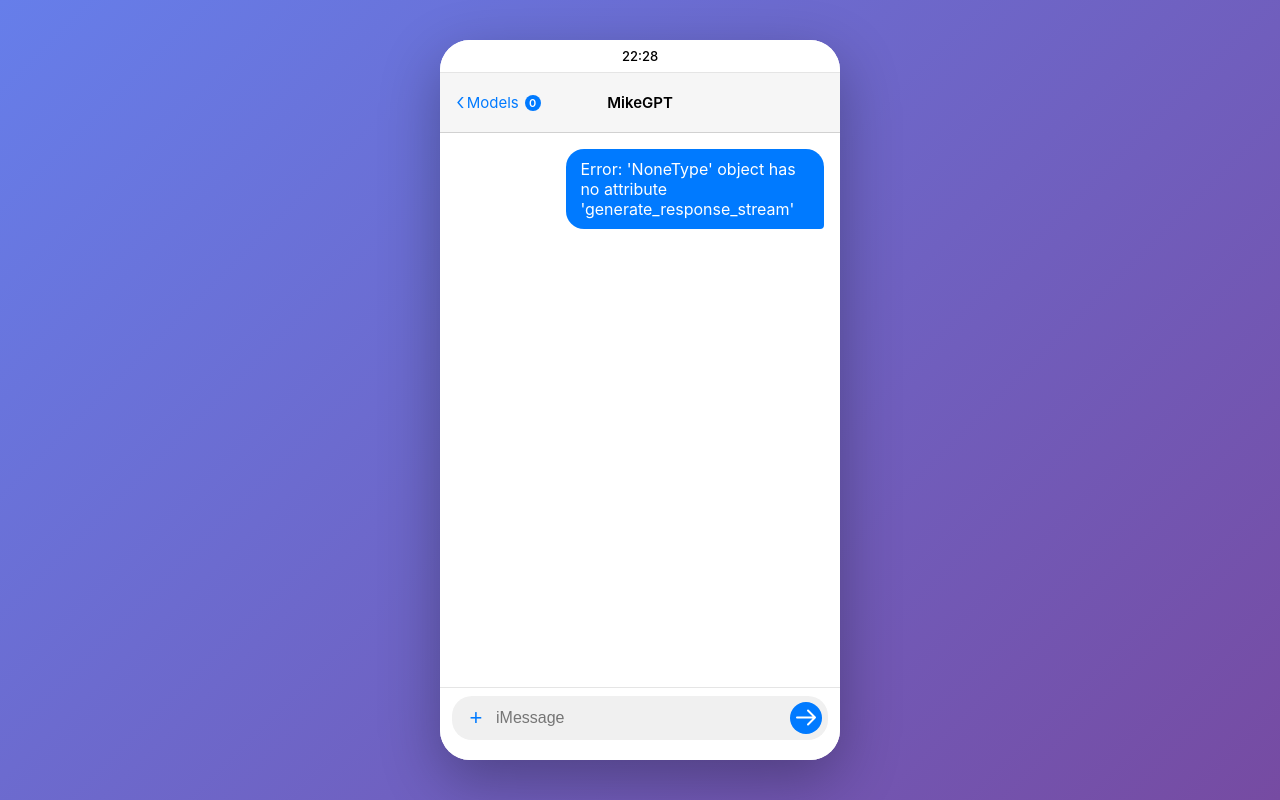
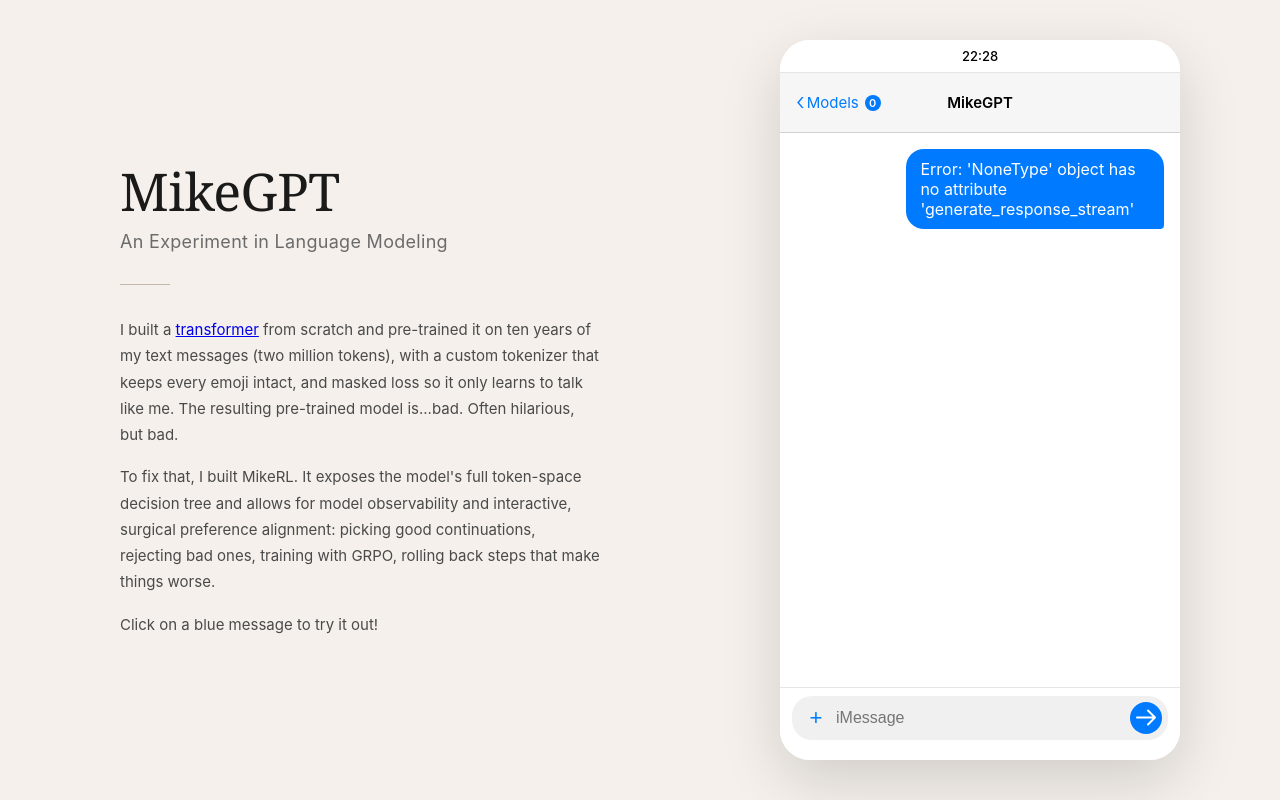
Before and after one commit to mrferris/mikegpt, a Flask app: page / in a window 1280 px wide. Run offline with Flask 3, Linux system fonts and the light colour scheme; data that the repository does not hold is empty; parts of the project's set-up code (start-up, migrations or seed data) failed here and were passed over.

Commit message:
feat: creates homepage aesthetic for demo

```diff
--- a/static/app.js
+++ b/static/app.js
@@ -393,190 +393,6 @@
     })
     .catch(err => console.error('Failed to fetch checkpoints:', err));
 
-// Get first user message from conversation
-function getFirstUserMessage() {
-    const messages = document.getElementById('messages');
-    const userMessage = messages.querySelector('.message.user .message-bubble');
-    return userMessage ? userMessage.textContent : '';
-}
-
-// Store original content for reversing animation
-let originalPhoneContent = null;
-let isLightMode = false;
-
-// Animate to MikeRL iPad mode (light mode)
-async function animateToMikeRL() {
-    if (isLightMode) return; // Already in light mode
-
-    isLightMode = true;
-    const phoneContainer = document.querySelector('.phone-container');
-    const messagesContainer = document.getElementById('messages');
-    const inputContainer = document.querySelector('.input-container');
-    const chatHeader = document.querySelector('.chat-header');
-    const statusBar = document.querySelector('.status-bar');
-
-    // Store original content for later restoration
-    originalPhoneContent = {
-        html: phoneContainer.innerHTML,
-        width: phoneContainer.style.width,
-        maxWidth: phoneContainer.style.maxWidth,
-        height: phoneContainer.style.height,
-        maxHeight: phoneContainer.style.maxHeight
-    };
-
-    // Get the first user message to use as prompt
-    const firstMessage = getFirstUserMessage();
-
-    // Fade out content
-    messagesContainer.style.transition = 'opacity 0.3s ease';
-    inputContainer.style.transition = 'opacity 0.3s ease';
-    chatHeader.style.transition = 'opacity 0.3s ease';
-    statusBar.style.transition = 'opacity 0.3s ease';
-
-    messagesContainer.style.opacity = '0';
-    inputContainer.style.opacity = '0';
-    chatHeader.style.opacity = '0';
-    statusBar.style.opacity = '0';
-
-    await new Promise(resolve => setTimeout(resolve, 300));
-
-    // Animate phone to iPad size
-    phoneContainer.style.transition = 'all 0.6s cubic-bezier(0.4, 0, 0.2, 1)';
-    phoneContainer.style.width = '98vw';
-    phoneContainer.style.maxWidth = '1800px';
-    phoneContainer.style.height = '96vh';
-    phoneContainer.style.maxHeight = '1200px';
-
-    await new Promise(resolve => setTimeout(resolve, 600));
-
-    // Hide original content
-    messagesContainer.style.display = 'none';
-    inputContainer.style.display = 'none';
-    chatHeader.style.display = 'none';
-    statusBar.style.display = 'none';
-
-    // Load MikeRL interface
-    const response = await fetch('/drive?mode=imessage');
-    const html = await response.text();
-
-    // Extract content from the loaded page
-    const parser = new DOMParser();
-    const doc = parser.parseFromString(html, 'text/html');
-
-    // Extract and inject styles
-    const styles = doc.querySelectorAll('style');
-    styles.forEach(style => {
-        const newStyle = document.createElement('style');
-        newStyle.textContent = style.textContent;
-        document.head.appendChild(newStyle);
-    });
-
-    // Inject body content
-    const driveContent = doc.body.innerHTML;
-    phoneContainer.innerHTML = driveContent;
-    phoneContainer.classList.add('ipad-mode');
-
-    // Add light-mode class to body
-    document.body.classList.add('light-mode');
-
-    // Execute scripts from the loaded content
-    const scripts = phoneContainer.querySelectorAll('script');
-    scripts.forEach(script => {
-        const newScript = document.createElement('script');
-        newScript.textContent = script.textContent;
-        script.parentNode.replaceChild(newScript, script);
-    });
-
-    // Pre-fill the prompt if we have a first message
-    setTimeout(() => {
-        const promptInput = document.getElementById('prompt-imessage');
-        if (promptInput && firstMessage) {
-            promptInput.value = firstMessage;
-        }
-
-        // Initialize Training History dropdown
-        const historyHeader = document.getElementById('history-header');
-        const historyList = document.getElementById('history-list');
-        const dropdownArrow = document.getElementById('dropdown-arrow');
-
-        if (historyHeader && historyList && dropdownArrow) {
-            historyHeader.addEventListener('click', () => {
-                historyList.classList.toggle('open');
-                dropdownArrow.classList.toggle('open');
-            });
-        }
-
-        // In iMessage mode, show game container but keep loading screen visible as input bar
-        const gameContainer = document.getElementById('game-container');
-        if (gameContainer) {
-            gameContainer.classList.add('active');
-        }
-    }, 100);
-}
-
-// Reverse animation back to MikeGPT
-async function animateBackToMikeGPT() {
-    if (!isLightMode) return; // Not in light mode
-
-    const phoneContainer = document.querySelector('.phone-container');
-
-    // Remove light-mode class from body
-    document.body.classList.remove('light-mode');
-
-    // Fade out the MikeRL content
-    phoneContainer.style.transition = 'opacity 0.3s ease';
-    phoneContainer.style.opacity = '0';
-
-    await new Promise(resolve => setTimeout(resolve, 300));
-
-    // Animate back to phone size
-    phoneContainer.style.transition = 'all 0.6s cubic-bezier(0.4, 0, 0.2, 1)';
-    phoneContainer.style.width = originalPhoneContent.width || '100%';
-    phoneContainer.style.maxWidth = originalPhoneContent.maxWidth || '400px';
-    phoneContainer.style.height = originalPhoneContent.height || '90vh';
-    phoneContainer.style.maxHeight = originalPhoneContent.maxHeight || '800px';
-    phoneContainer.classList.remove('ipad-mode');
-
-    await new Promise(resolve => setTimeout(resolve, 600));
-
-    // Restore original content
-    phoneContainer.innerHTML = originalPhoneContent.html;
-
-    // Fade back in
-    phoneContainer.style.opacity = '1';
-
-    await new Promise(resolve => setTimeout(resolve, 300));
-
-    // Re-attach event listeners
-    document.getElementById('send-button').addEventListener('click', sendMessage);
-    document.getElementById('message-input').addEventListener('keypress', (e) => {
-        if (e.key === 'Enter') {
-            sendMessage();
-        }
-    });
-
-    // Focus the input
-    document.getElementById('message-input').focus();
-
-    isLightMode = false;
-}
-
-// Keyboard shortcuts
-document.addEventListener('keydown', (e) => {
-    // Press 'r' to enter light mode (MikeRL)
-    if (e.key === 'r' || e.key === 'R') {
-        // Don't trigger if typing in input
-        if (document.activeElement === document.getElementById('message-input')) {
-            return;
-        }
-        animateToMikeRL();
-    }
-
-    // Press 'Escape' to exit light mode and return to MikeGPT
-    if (e.key === 'Escape') {
-        animateBackToMikeGPT();
-    }
-});
 
 // ========== Checkpoint Selection ==========
 
--- a/static/index.html
+++ b/static/index.html
@@ -7,6 +7,23 @@
     <link rel="stylesheet" href="styles.css">
 </head>
 <body>
+    <div class="page-layout">
+        <!-- Left: Profile panel -->
+        <div class="profile-panel">
+            <div class="profile-content">
+                <h1 class="profile-name">MikeGPT</h1>
+                <p class="profile-subtitle">An Experiment in Language Modeling</p>
+                <div class="profile-divider"></div>
+                <div class="profile-bio">
+                    <p>I built a <a target="_blank" rel="noopener noreferrer" href="https://github.com/mrferris/artisinal-lm">transformer</a> from scratch and pre-trained it on ten years of my text messages (two million tokens), with a custom tokenizer that keeps every emoji intact, and masked loss so it only learns to talk like me. The resulting pre-trained model is...bad. Often hilarious, but bad.</p>
+                    <p>To fix that, I built MikeRL. It exposes the model's full token-space decision tree and allows for model observability and interactive, surgical preference alignment: picking good continuations, rejecting bad ones, training with GRPO, rolling back steps that make things worse.</p>
+                    <p>Click on a blue message to try it out!</p>
+                </div>
+            </div>
+        </div>
+
+        <!-- Right: Phone mockup -->
+        <div class="phone-panel">
             <div class="phone-container">
                 <!-- Shared Header -->
                 <div class="status-bar">
@@ -15,7 +32,7 @@
 
                 <div class="chat-header">
                     <div class="back-button" id="back-button">
-                <span class="back-arrow">‹</span>
+                        <span class="back-arrow">&#8249;</span>
                         <span class="back-text" id="back-text">Models</span>
                         <span class="back-badge" id="back-badge">1</span>
                     </div>
@@ -60,6 +77,8 @@
                     </div>
                 </div>
             </div>
+        </div>
+    </div>
 
     <script src="app.js"></script>
 </body>
--- a/static/styles.css
+++ b/static/styles.css
@@ -6,13 +6,73 @@
 
 body {
     font-family: -apple-system, BlinkMacSystemFont, 'Segoe UI', Roboto, Helvetica, Arial, sans-serif;
-    background: linear-gradient(135deg, #667eea 0%, #764ba2 100%);
+    background: #F5F0EB;
+    min-height: 100vh;
+}
+
+/* ========== Page Layout ========== */
+
+.page-layout {
+    display: flex;
+    min-height: 100vh;
+}
+
+.profile-panel {
+    flex: 1;
+    display: flex;
+    align-items: center;
+    justify-content: center;
+    padding: 60px 40px 60px 80px;
+}
+
+.profile-content {
+    max-width: 480px;
+}
+
+.profile-name {
+    font-family: Georgia, 'Times New Roman', serif;
+    font-size: 52px;
+    font-weight: 400;
+    color: #1a1a1a;
+    letter-spacing: -0.5px;
+    line-height: 1.1;
+}
+
+.profile-subtitle {
+    font-size: 18px;
+    font-weight: 400;
+    color: #6b6b6b;
+    margin-top: 12px;
+    letter-spacing: 0.3px;
+}
+
+.profile-divider {
+    width: 50px;
+    height: 1px;
+    background: #c4b8ab;
+    margin: 32px 0;
+}
+
+.profile-bio p {
+    font-size: 15px;
+    line-height: 1.75;
+    color: #4a4a4a;
+    margin-bottom: 16px;
+}
+
+.profile-bio p:last-child {
+    margin-bottom: 0;
+}
+
+.phone-panel {
+    flex: 1;
     display: flex;
     justify-content: center;
     align-items: center;
-    min-height: 100vh;
     padding: 20px;
 }
+
+/* ========== Phone Container ========== */
 
 .phone-container {
     width: 100%;
@@ -24,30 +84,8 @@
     overflow: hidden;
     display: flex;
     flex-direction: column;
-    box-shadow: 0 20px 60px rgba(0, 0, 0, 0.3);
+    box-shadow: 0 20px 60px rgba(0, 0, 0, 0.15);
     position: relative;
-}
-
-/* iPad mode styling */
-.phone-container.ipad-mode {
-    border-radius: 20px;
-    border: 8px solid #1d1d1f;
-    box-shadow: 0 30px 90px rgba(0, 0, 0, 0.4);
-    position: relative;
-    background: white;
-}
-
-.phone-container.ipad-mode::before {
-    content: '';
-    position: absolute;
-    top: -8px;
-    left: -8px;
-    right: -8px;
-    bottom: -8px;
-    border-radius: 20px;
-    background: linear-gradient(135deg, #4a4a4f 0%, #1d1d1f 25%, #000000 50%, #1d1d1f 75%, #4a4a4f 100%);
-    z-index: -1;
-    pointer-events: none;
 }
 
 /* Status Bar */
```
Lines whose indentation alone changed are shown as unchanged.
